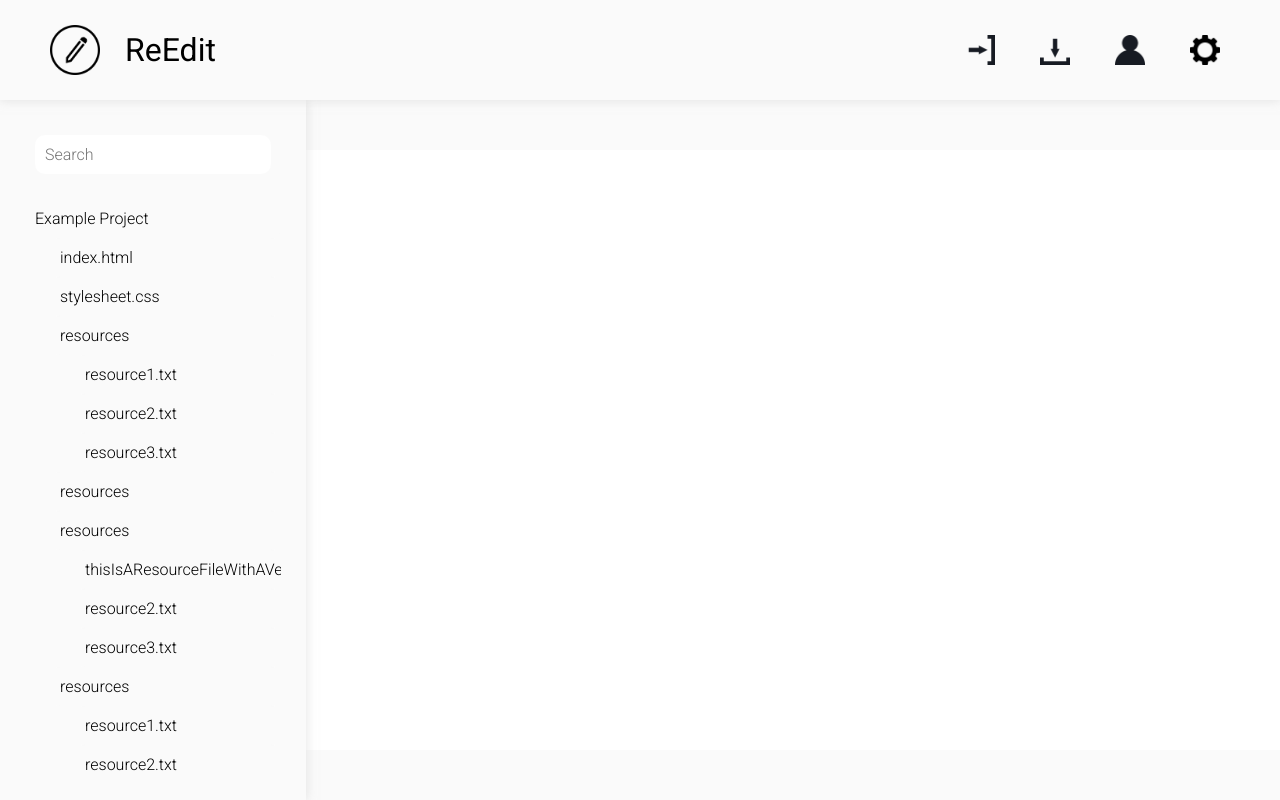
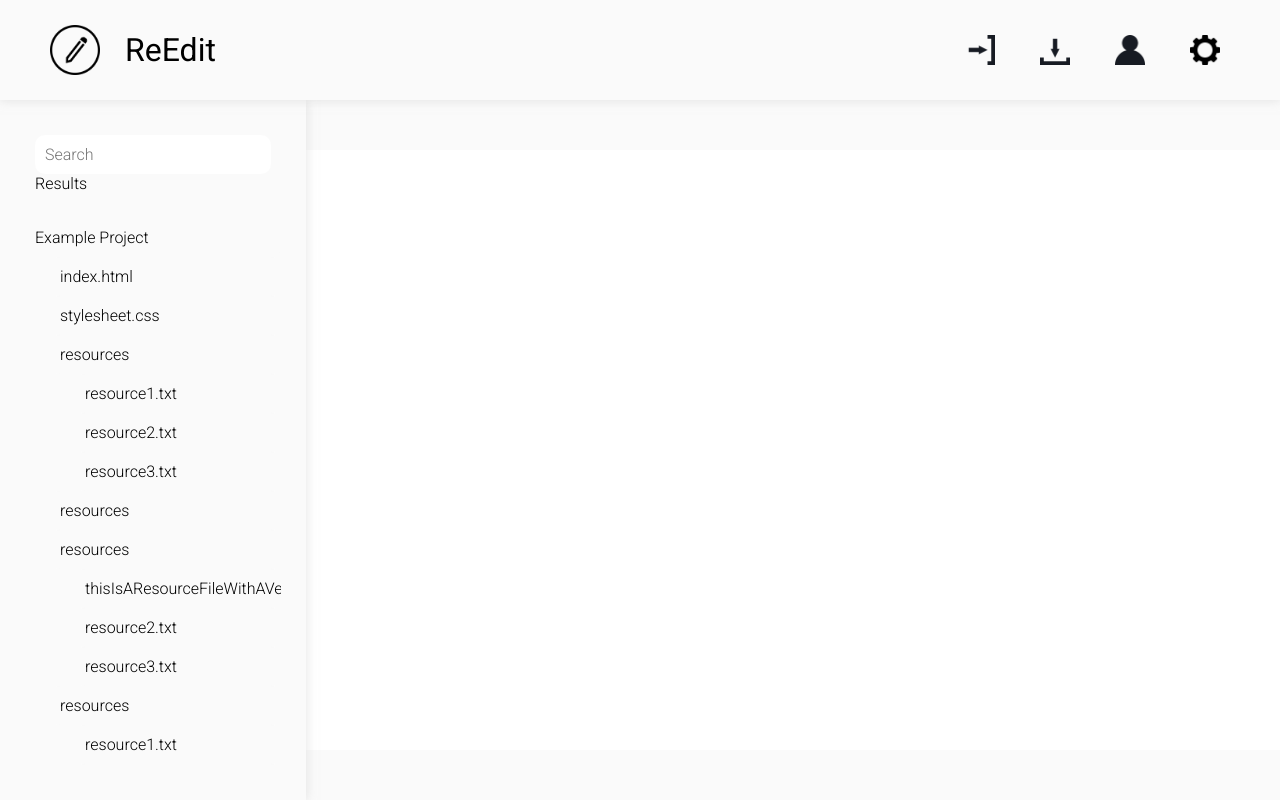
Before and after one commit to SimplexShotz/ReEdit, a plain HTML site: page index.html in a window 1280 px wide. Drawn offline with Linux system fonts and the light colour scheme.

Commit message:
added sidebar-search-results
(search prep part 4(?))

```diff
--- a/index.html
+++ b/index.html
@@ -215,13 +215,17 @@
         outline: none;
         border: 1px solid rgba(200, 200, 200, 0.5);
       }
+      .sidebar-search-results {
+        display: absolute;
+        z-index: 1;
+      }
       .sidebar-options-container {
         display: flex;
         width: 100%;
         margin: 0px;
         padding: 0px;
       }
-      .sidebar-option-TEMPORARY {
+      .sidebar-option-TEMPORARY { /* change/remove these styles later */
         flex-grow: 1;
         text-align: center;
         border: 1px solid black;
@@ -396,6 +400,7 @@
       <div class="sidebar">
         <div class="sidebar-tools-container">
           <input class="sidebar-search" onkeyup="updateSearch()" placeholder="Search">
+          <div class="sidebar-search-results">Results</div>
           <!--<div class="sidebar-options-container">
             <div class="sidebar-option-TEMPORARY">
               1
```
